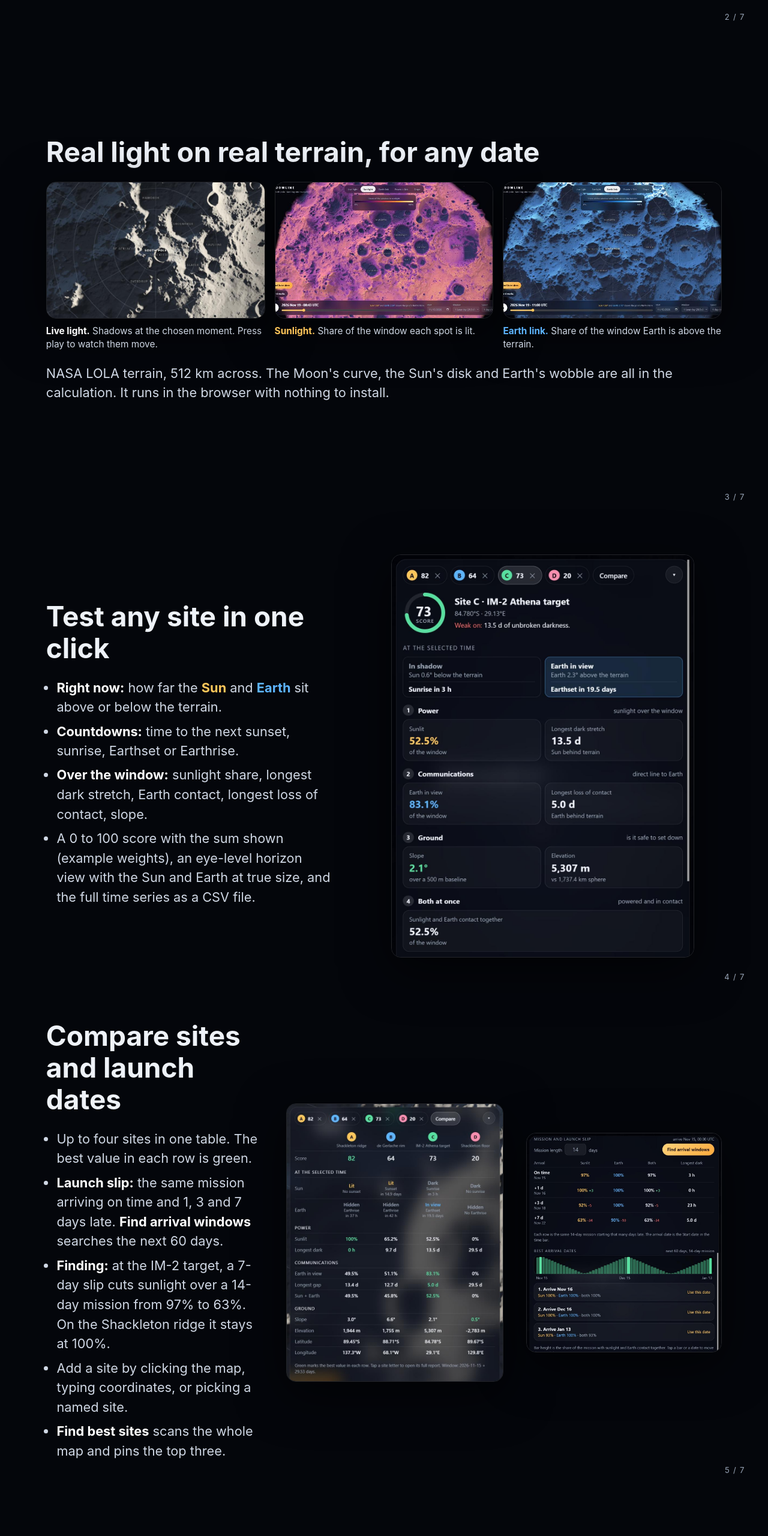
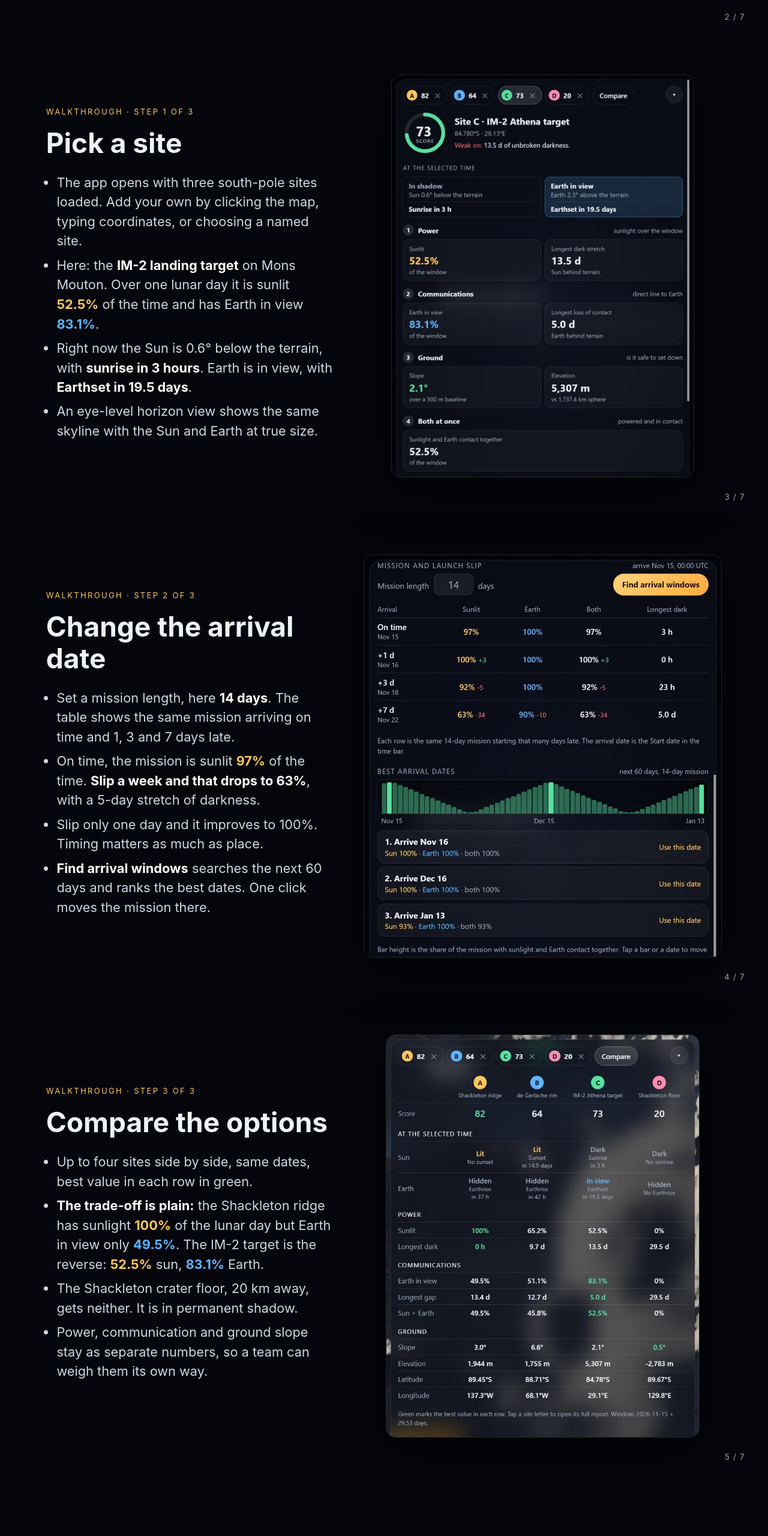
Before and after one commit to Klauscreates/shadowline, a website: page demo/index.html in a window 1280 px wide. Shown: the part 1540-4100 px from the top of the page at 60% size. Drawn offline with Linux system fonts and the light colour scheme.

Commit message:
Demo slides: three-step walkthrough (pick a site, change the arrival date, compare)
Co-Authored-By: Claude Fable 5.2 <noreply@anthropic.com>

```diff
--- a/demo/index.html
+++ b/demo/index.html
@@ -23,6 +23,11 @@
   .tri { display: grid; grid-template-columns: repeat(3, 1fr); gap: 16px; margin-bottom: 8px; }
   figure { margin: 0; } figcaption { font-size: clamp(13px, 1.2vw, 16px); color: #cfd7e4; margin-top: 10px; line-height: 1.4; }
   .tri img { aspect-ratio: 16 / 10; object-fit: cover; }
+  .small-tri { max-width: 1000px; }
+  .small-tri img { aspect-ratio: 16 / 8; }
+  .stat .big { font-size: clamp(24px, 3.2vw, 44px); }
+  section .tag { text-align: left; }
+  .hero .tag { text-align: center; }
   .three { display: grid; grid-template-columns: 1fr 1fr .9fr; gap: 3vw; align-items: center; }
   img.tall { max-height: 84vh; width: auto; max-width: 100%; justify-self: center; }
   .last { grid-template-columns: 1.6fr .55fr; }
@@ -69,14 +74,18 @@
 </section>
 
 <section>
-  <div>
-    <h2>Real light on real terrain, for any date</h2>
-    <div class="tri">
-      <figure><img src="5-top.jpg" alt="Top-down view of sunlight and shadow at the south pole"><figcaption><b>Live light.</b> Shadows at the chosen moment. Press play to watch them move.</figcaption></figure>
-      <figure><img src="2-sun.jpg" alt="Map of the share of time each spot is in sunlight"><figcaption><b class="s">Sunlight.</b> Share of the window each spot is lit.</figcaption></figure>
-      <figure><img src="3-earth.jpg" alt="Map of the share of time Earth is above the horizon"><figcaption><b class="e">Earth link.</b> Share of the window Earth is above the terrain.</figcaption></figure>
+  <div class="two">
+    <div>
+      <div class="tag">Walkthrough · step 1 of 3</div>
+      <h2>Pick a site</h2>
+      <ul>
+        <li>The app opens with three south-pole sites loaded. Add your own by clicking the map, typing coordinates, or choosing a named site.</li>
+        <li>Here: the <b>IM-2 landing target</b> on Mons Mouton. Over one lunar day it is sunlit <b class="s">52.5%</b> of the time and has Earth in view <b class="e">83.1%</b>.</li>
+        <li>Right now the Sun is 0.6° below the terrain, with <b>sunrise in 3 hours</b>. Earth is in view, with <b>Earthset in 19.5 days</b>.</li>
+        <li>An eye-level horizon view shows the same skyline with the Sun and Earth at true size.</li>
+      </ul>
     </div>
-    <p>NASA LOLA terrain, 512 km across. The Moon's curve, the Sun's disk and Earth's wobble are all in the calculation. It runs in the browser with nothing to install.</p>
+    <img class="tall" src="6-report.jpg" alt="Site report for the IM-2 target with countdowns to the next sunrise and Earthset">
   </div>
   <div class="n">3 / 7</div>
 </section>
@@ -84,46 +93,50 @@
 <section>
   <div class="two">
     <div>
-      <h2>Test any site in one click</h2>
+      <div class="tag">Walkthrough · step 2 of 3</div>
+      <h2>Change the arrival date</h2>
       <ul>
-        <li><b>Right now:</b> how far the <b class="s">Sun</b> and <b class="e">Earth</b> sit above or below the terrain.</li>
-        <li><b>Countdowns:</b> time to the next sunset, sunrise, Earthset or Earthrise.</li>
-        <li><b>Over the window:</b> sunlight share, longest dark stretch, Earth contact, longest loss of contact, slope.</li>
-        <li>A 0 to 100 score with the sum shown (example weights), an eye-level horizon view with the Sun and Earth at true size, and the full time series as a CSV file.</li>
+        <li>Set a mission length, here <b>14 days</b>. The table shows the same mission arriving on time and 1, 3 and 7 days late.</li>
+        <li>On time, the mission is sunlit <b class="s">97%</b> of the time. <b>Slip a week and that drops to 63%</b>, with a 5-day stretch of darkness.</li>
+        <li>Slip only one day and it improves to 100%. Timing matters as much as place.</li>
+        <li><b>Find arrival windows</b> searches the next 60 days and ranks the best dates. One click moves the mission there.</li>
       </ul>
     </div>
-    <img class="tall" src="6-report.jpg" alt="Site report for the IM-2 target with countdowns to the next sunrise and Earthset">
+    <img class="tall" src="8-mission.jpg" alt="Launch-slip table and best arrival dates for the IM-2 target">
   </div>
   <div class="n">4 / 7</div>
 </section>
 
 <section>
-  <div class="three">
+  <div class="two">
     <div>
-      <h2>Compare sites and launch dates</h2>
+      <div class="tag">Walkthrough · step 3 of 3</div>
+      <h2>Compare the options</h2>
       <ul>
-        <li>Up to four sites in one table. The best value in each row is green.</li>
-        <li><b>Launch slip:</b> the same mission arriving on time and 1, 3 and 7 days late. <b>Find arrival windows</b> searches the next 60 days.</li>
-        <li><b>Finding:</b> at the IM-2 target, a 7-day slip cuts sunlight over a 14-day mission from 97% to 63%. On the Shackleton ridge it stays at 100%.</li>
-        <li>Add a site by clicking the map, typing coordinates, or picking a named site.</li>
-        <li><b>Find best sites</b> scans the whole map and pins the top three.</li>
+        <li>Up to four sites side by side, same dates, best value in each row in green.</li>
+        <li><b>The trade-off is plain:</b> the Shackleton ridge has sunlight <b class="s">100%</b> of the lunar day but Earth in view only <b class="e">49.5%</b>. The IM-2 target is the reverse: <b class="s">52.5%</b> sun, <b class="e">83.1%</b> Earth.</li>
+        <li>The Shackleton crater floor, 20 km away, gets neither. It is in permanent shadow.</li>
+        <li>Power, communication and ground slope stay as separate numbers, so a team can weigh them its own way.</li>
       </ul>
     </div>
     <img class="tall" src="7-compare.jpg" alt="Compare table showing four pinned sites side by side">
-    <img class="tall" src="8-mission.jpg" alt="Launch-slip table and best arrival dates for the IM-2 target">
   </div>
   <div class="n">5 / 7</div>
 </section>
 
 <section>
   <div>
-    <h2>Checked, not just pretty</h2>
+    <h2>Real NASA data, checked</h2>
+    <div class="tri small-tri">
+      <figure><img src="5-top.jpg" alt="Top-down view of sunlight and shadow at the south pole"><figcaption><b>Live light.</b> Real shadows on NASA LOLA terrain for any date.</figcaption></figure>
+      <figure><img src="2-sun.jpg" alt="Map of the share of time each spot is in sunlight"><figcaption><b class="s">Sunlight map.</b> Share of the window each spot is lit.</figcaption></figure>
+      <figure><img src="3-earth.jpg" alt="Map of the share of time Earth is above the horizon"><figcaption><b class="e">Earth-link map.</b> Share of the window Earth is above the terrain.</figcaption></figure>
+    </div>
     <div class="stats">
-      <div class="stat"><div class="big">0.008°</div><p>Sun and Earth positions come straight from NASA JPL Horizons. The in-browser backup used outside its dates agrees to 0.008° (0.004° against NASA SPICE).</p></div>
+      <div class="stat"><div class="big">JPL Horizons</div><p>Sun and Earth positions come straight from NASA JPL Horizons. The in-browser backup agrees to 0.008° (0.004° against NASA SPICE).</p></div>
       <div class="stat"><div class="big">0.1%</div><p>Average gap between the GPU heat maps and an independent site-by-site calculation, over 60 random points.</p></div>
-      <div class="stat"><div class="big">250 m</div><p>Terrain grid, from NASA's 240 m LOLA data. Smaller rocks and ridges are not seen, and the app says so.</p></div>
+      <div class="stat"><div class="big">250 m</div><p>Terrain grid, from NASA's 240 m LOLA data. Smaller rocks and ridges are not seen. "Earth in view" is line of sight, not a radio link budget.</p></div>
     </div>
-    <p style="margin-top:26px">"Earth in view" means the centre of Earth is above the terrain for an antenna 2 m off the ground. It is not a radio link calculation. Research and education only.</p>
   </div>
   <div class="n">6 / 7</div>
 </section>
```
